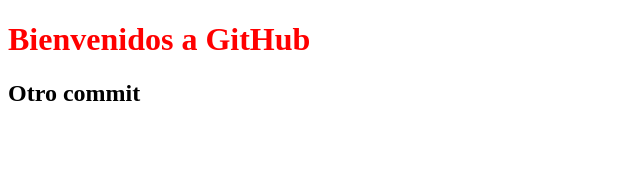
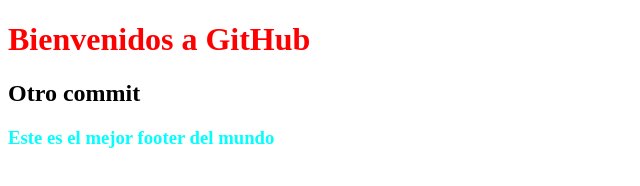
Before and after one commit to Sammy-Maldonado/coderHouseGithub, a plain HTML site: page index.html in a window 1280 px wide. Shown: the whole page, without its empty margins (0-640 px from the left). Drawn offline with Linux system fonts and the light colour scheme.

Commit message:
creamos el footer

```diff
--- a/index.html
+++ b/index.html
@@ -5,11 +5,16 @@
   <meta http-equiv="X-UA-Compatible" content="IE=edge">
   <meta name="viewport" content="width=device-width, initial-scale=1.0">
   <title>Proyecto Falso | GitHub</title>
+  <!-- CSS -->
   <link rel="stylesheet" href="style.css">
 </head>
 <body>
   <h1>Bienvenidos a GitHub</h1>
 
   <h2>Otro commit</h2>
+
+<footer>
+  <h3>Este es el mejor footer del mundo</h3>
+</footer>
 </body>
 </html>
--- a/style.css
+++ b/style.css
@@ -1,3 +1,7 @@
 h1 {
   color: red;
 }
+
+h3 {
+  color:aqua
+}
```
